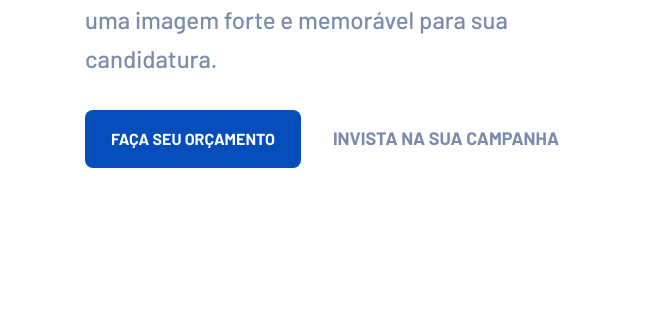
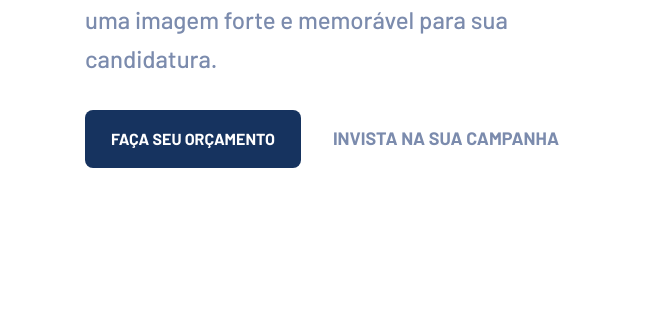
Before and after one commit to davicorr3a/start-up, a plain HTML site: page index.html in a window 1280 px wide. In both pictures the pointer is over the button "FAÇA SEU ORÇAMENTO". Shown: the part 441-750 px from the top of the page, 0-650 px from the left. Drawn offline with Linux system fonts and the light colour scheme; grey boxes are pictures that could not be loaded.

Commit message:
alteração cor

```diff
--- a/style.css
+++ b/style.css
@@ -158,7 +158,7 @@ button:hover {
 }
 
 .button.orange:hover {
-  background-color: #044dbb;
+  background-color: #16335f;
   color: var(--white);
 }
 
```
